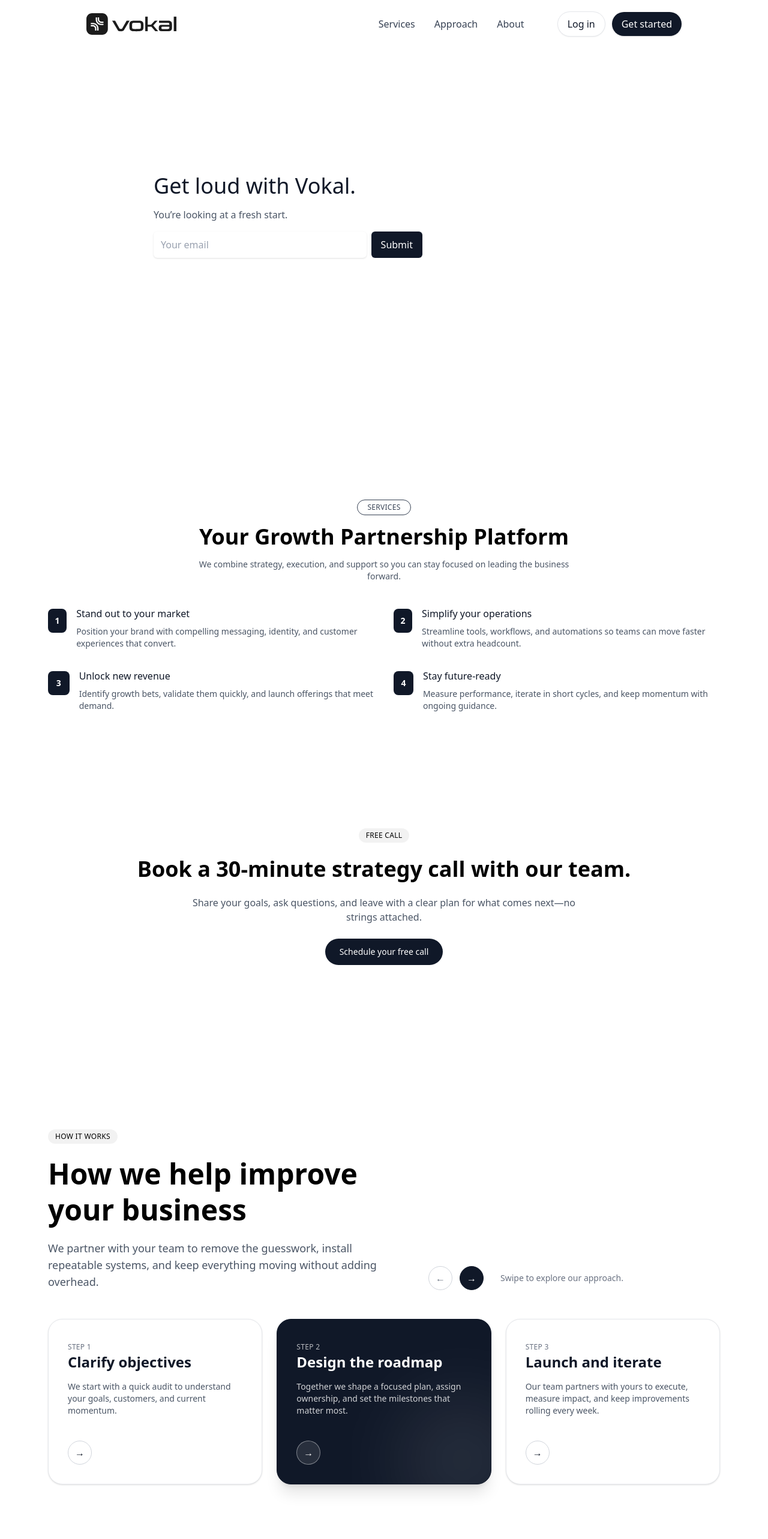
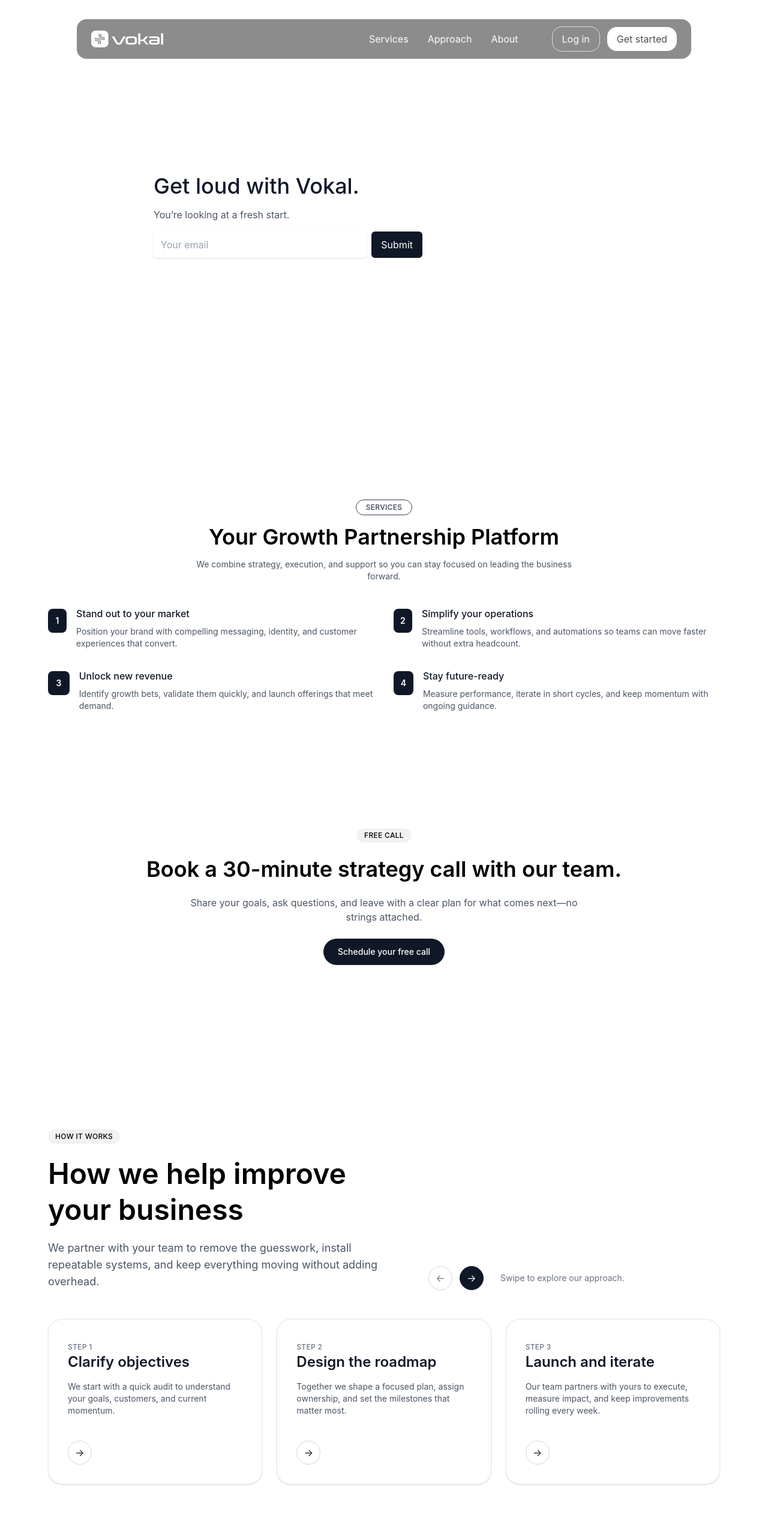
Before and after one commit to vokaldigital/vokal-web, a Next.js app: page / in a window 1280 px wide. Shown: the top 2566 px of the page at 60% size. Built offline with nearby package versions, Linux system fonts and the light colour scheme.

Commit message:
Updated Nav+Mobile Menu

```diff
--- a/src/app/globals.css
+++ b/src/app/globals.css
@@ -4,4 +4,42 @@
 /* Minimal global polish */
 :root { color-scheme: light; }
 html, body { height: 100%; }
-body { -webkit-font-smoothing: antialiased; -moz-osx-font-smoothing: grayscale; }
+body {
+  -webkit-font-smoothing: antialiased;
+  -moz-osx-font-smoothing: grayscale;
+  font-family: "Inter", -apple-system, BlinkMacSystemFont, "Segoe UI", sans-serif;
+}
+
+@keyframes menuFade {
+  from {
+    opacity: 0;
+  }
+  to {
+    opacity: 1;
+  }
+}
+
+.nav-link {
+  position: relative;
+  display: inline-flex;
+  align-items: center;
+  gap: 0.25rem;
+  text-decoration: none;
+}
+
+.nav-link::after {
+  content: "";
+  position: absolute;
+  bottom: -0.2rem;
+  left: 50%;
+  transform: translateX(-50%);
+  width: 0;
+  height: 1px;
+  background-color: currentColor;
+  transition: width 200ms ease, left 200ms ease;
+}
+
+.nav-link:hover::after,
+.nav-link:focus-visible::after {
+  width: 70%;
+}
--- a/src/app/page.tsx
+++ b/src/app/page.tsx
@@ -115,50 +115,30 @@ export default function Home() {
           </div>
 
           <div className="grid gap-6 md:grid-cols-3">
-            {helpSteps.map((step, index) => {
-              const isFeatureCard = index === 1;
-              return (
+            {helpSteps.map((step, index) => (
               <article
                 key={step.title}
-                  className={`group relative flex min-h-[260px] flex-col justify-between overflow-hidden rounded-3xl border p-8 transition-shadow ${
-                    isFeatureCard
-                      ? "border-gray-900 bg-gray-900 text-white shadow-xl"
-                      : "border-gray-200 bg-white text-gray-900 shadow-sm hover:shadow-md"
-                  }`}
+                className="group relative flex min-h-[260px] flex-col justify-between overflow-hidden rounded-3xl border border-gray-200 bg-white p-8 text-gray-900 shadow-sm transition-transform transition-colors transition-shadow hover:-translate-y-1 hover:border-gray-900 hover:bg-gray-900 hover:text-white hover:shadow-xl"
               >
                 <div className="space-y-4">
-                    <span
-                      className={`text-xs font-medium uppercase tracking-wide ${
-                        isFeatureCard ? "text-white/70" : "text-gray-500"
-                      }`}
-                    >
+                  <span className="text-xs font-medium uppercase tracking-wide text-gray-500 transition-colors group-hover:text-white/70">
                     Step {index + 1}
                   </span>
-                    <h3 className="text-2xl font-semibold leading-tight">{step.title}</h3>
-                    <p
-                      className={`text-sm ${
-                        isFeatureCard ? "text-white/80" : "text-gray-600"
-                      }`}
-                    >
+                  <h3 className="text-2xl font-semibold leading-tight transition-colors group-hover:text-white">
+                    {step.title}
+                  </h3>
+                  <p className="text-sm text-gray-600 transition-colors group-hover:text-white/80">
                     {step.description}
                   </p>
                 </div>
                 <span
                   aria-hidden
-                    className={`mt-10 inline-flex h-10 w-10 items-center justify-center rounded-full border text-base transition-transform group-hover:translate-x-1 ${
-                      isFeatureCard
-                        ? "border-white/40 bg-white/10 text-white"
-                        : "border-gray-300 text-gray-900"
-                    }`}
+                  className="mt-10 inline-flex h-10 w-10 items-center justify-center rounded-full border border-gray-300 text-base text-gray-900 transition-colors transition-transform group-hover:border-white/60 group-hover:bg-white/10 group-hover:text-white group-hover:translate-x-1"
                 >
                   →
                 </span>
-                  {isFeatureCard && (
-                    <span className="pointer-events-none absolute -bottom-16 -right-14 h-52 w-52 rounded-full bg-white/10 blur-3xl" />
-                  )}
               </article>
-              );
-            })}
+            ))}
           </div>
         </div>
       </section>
--- a/src/components/Nav.tsx
+++ b/src/components/Nav.tsx
@@ -8,34 +8,35 @@ export default function Nav() {
   const [open, setOpen] = useState(false);
 
   return (
-    <nav className="fixed inset-x-0 top-0 z-50 bg-white/80 backdrop-blur">
-      <div className="mx-auto max-w-5xl px-4 py-3">
-        <div className="flex h-14 items-center justify-between">
+    <nav className="fixed inset-x-0 top-6 z-[70] px-5 sm:px-6 md:top-8">
+      <div className="mx-auto max-w-5xl">
+        <div className="relative">
+          <div className="relative z-[80] flex items-center justify-between rounded-2xl bg-black/45 px-5 py-3 backdrop-blur sm:px-6">
             <Link href="/" className="flex items-center" aria-label="Vokal home">
-            <Image src="/vokal-logo.svg" alt="Vokal" width={150} height={36} priority />
+              <Image src="/vokal-logo.svg" alt="Vokal" width={120} height={28} priority className="brightness-0 invert" />
             </Link>
 
             {/* Desktop links */}
             <nav className="hidden items-center gap-8 text-sm md:flex md:text-base" aria-label="Primary">
-            <Link href="/services" className="text-gray-700 transition-colors hover:text-gray-900">
+              <Link href="/services" className="nav-link text-white transition-colors hover:text-white/80">
                 Services
               </Link>
-            <Link href="/approach" className="text-gray-700 transition-colors hover:text-gray-900">
+              <Link href="/approach" className="nav-link text-white transition-colors hover:text-white/80">
                 Approach
               </Link>
-            <Link href="/about" className="text-gray-700 transition-colors hover:text-gray-900">
+              <Link href="/about" className="nav-link text-white transition-colors hover:text-white/80">
                 About
               </Link>
               <div className="flex items-center gap-3 pl-6">
                 <Link
                   href="/login"
-                className="rounded-full bg-white px-4 py-2 text-gray-900 shadow-sm ring-1 ring-gray-200 transition-colors hover:bg-gray-50"
+                  className="rounded-2xl border border-white/70 px-4 py-2 text-white transition-colors hover:border-white hover:bg-white/10"
                 >
                   Log in
                 </Link>
                 <Link
                   href="/get-started"
-                className="rounded-full bg-gray-900 px-4 py-2 text-white shadow-sm transition-colors hover:bg-black"
+                  className="rounded-2xl bg-white px-4 py-2 text-black/70 transition-colors hover:bg-white/90 hover:text-black"
                 >
                   Get started
                 </Link>
@@ -45,39 +46,46 @@ export default function Nav() {
             {/* Mobile burger */}
             <button
               type="button"
-            aria-label="navigation-menu"
+              aria-label={open ? "Close navigation" : "Open navigation"}
               aria-expanded={open}
               onClick={() => setOpen((v) => !v)}
-            className="md:hidden inline-flex h-10 w-10 items-center justify-center rounded-md bg-white text-gray-900 shadow"
+              className="md:hidden relative inline-flex h-10 w-10 items-center justify-center rounded-2xl bg-black/40"
             >
-            <span className="sr-only">Open navigation</span>
-            <span className="block h-0.5 w-5 bg-black" />
-            <span className="block h-0.5 w-5 bg-black my-1.5" />
-            <span className="block h-0.5 w-5 bg-black" />
+              <span className="sr-only">{open ? "Close navigation" : "Open navigation"}</span>
+              <span
+                className={`absolute h-0.5 w-6 rounded bg-white transition-transform duration-200 ${
+                  open ? "rotate-45" : "-translate-y-[6px]"
+                }`}
+              />
+              <span
+                className={`absolute h-0.5 w-6 rounded bg-white transition-transform duration-200 ${
+                  open ? "-rotate-45" : "translate-y-[6px]"
+                }`}
+              />
             </button>
           </div>
 
           {/* Mobile menu */}
           {open && (
-          <div className="md:hidden">
-            <div className="mt-2 rounded-md bg-white p-2 shadow">
-              <div className="flex flex-col gap-1">
-                <Link href="/services" className="px-2 py-2 text-gray-800 hover:text-black" onClick={() => setOpen(false)}>
+            <div className="fixed inset-0 z-[40] flex flex-col px-4 pb-6 pt-[1.2rem] sm:px-5">
+              <div className="flex flex-1 rounded-2xl bg-black/30 backdrop-blur-2xl motion-safe:animate-[menuFade_200ms_ease-out_forwards]">
+                <div className="flex w-full flex-col items-center justify-center gap-9 px-6 text-center text-2xl font-medium text-white">
+                  <Link href="/services" onClick={() => setOpen(false)} className="transition hover:text-white/80">
                     Services
                   </Link>
-                <Link href="/approach" className="px-2 py-2 text-gray-800 hover:text-black" onClick={() => setOpen(false)}>
+                  <Link href="/approach" onClick={() => setOpen(false)} className="transition hover:text-white/80">
                     Approach
                   </Link>
-                <Link href="/about" className="px-2 py-2 text-gray-800 hover:text-black" onClick={() => setOpen(false)}>
+                  <Link href="/about" onClick={() => setOpen(false)} className="transition hover:text-white/80">
                     About
                   </Link>
-                <Link href="/login" className="px-2 py-2 text-gray-800 hover:text-black" onClick={() => setOpen(false)}>
+                  <Link href="/login" onClick={() => setOpen(false)} className="transition hover:text-white/80">
                     Log in
                   </Link>
                   <Link
                     href="/get-started"
-                  className="mt-2 rounded-full bg-gray-900 px-3 py-2 text-center text-white transition-colors hover:bg-black"
                     onClick={() => setOpen(false)}
+                    className="rounded-2xl bg-white px-6 py-2 text-lg text-black/70 transition hover:bg-white/90 hover:text-black"
                   >
                     Get started
                   </Link>
@@ -86,6 +94,7 @@ export default function Nav() {
             </div>
           )}
         </div>
+      </div>
     </nav>
   );
 }
```
Also changed, not shown: src/components/Footer.tsx (+7 -6 lines). Lines whose indentation alone changed are shown as unchanged.
